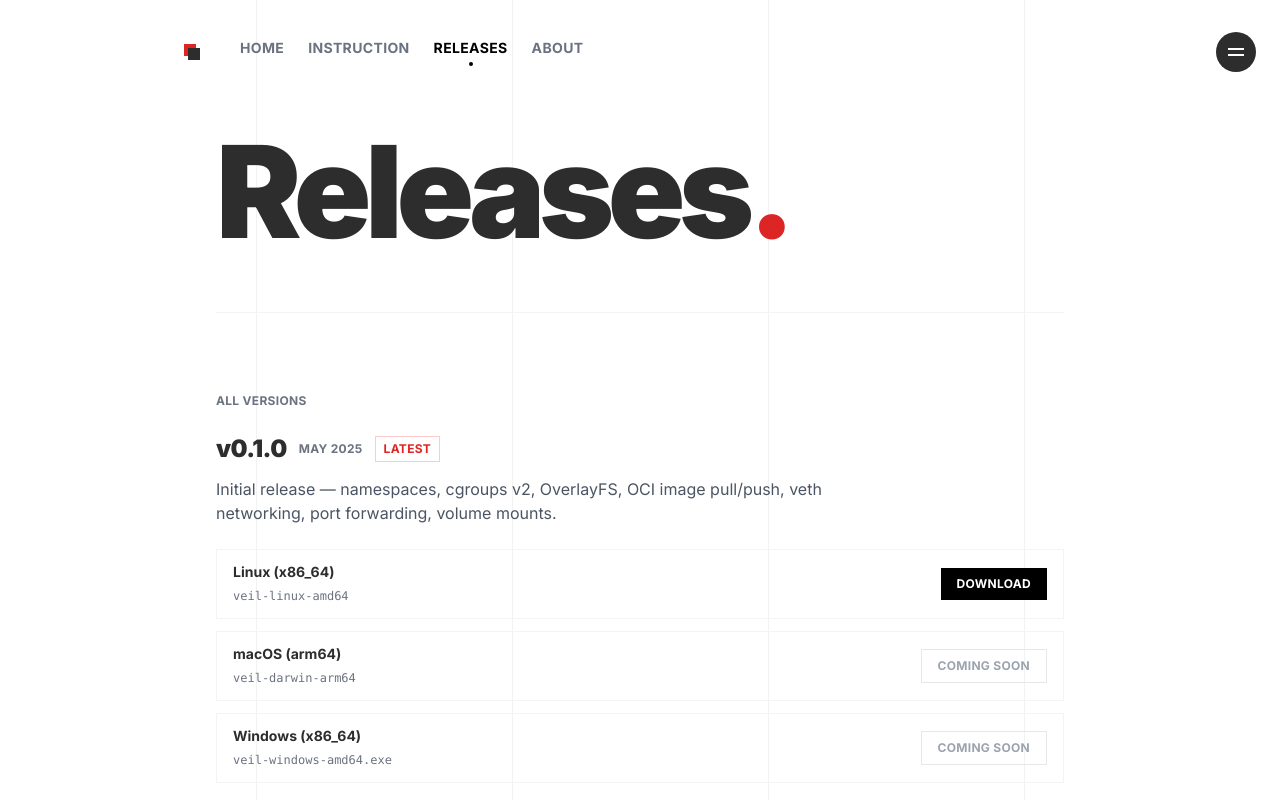
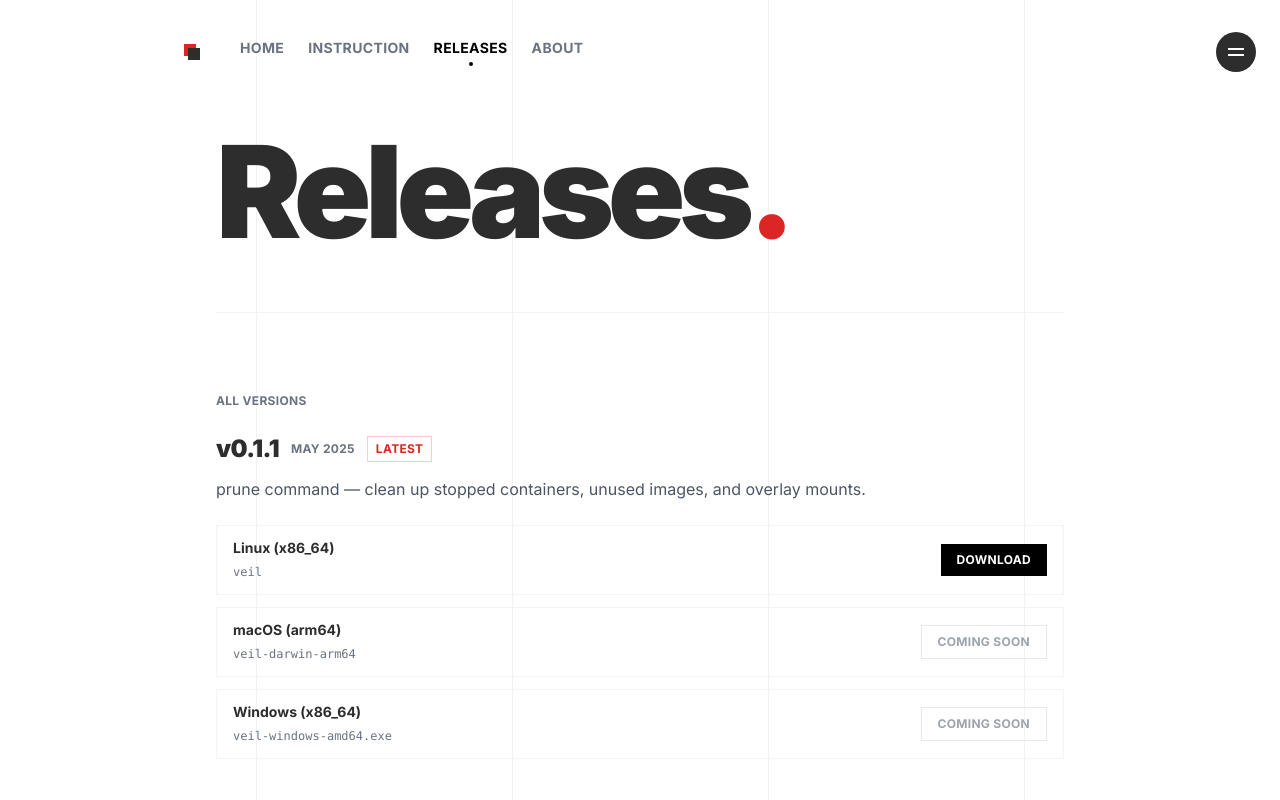
Before and after one commit to i-OmSharma/veil-Web, a React (Vite) app in the folder ui/: page /releases in a window 1280 px wide. Shown: the top 800 px of the page. Built offline with nearby package versions, Linux system fonts and the light colour scheme.

Commit message:
feat(releases): add v0.1.1, retag v0.1.0 as stable
v0.1.1 ships the prune command and uses the renamed binary `veil`.
v0.1.0 demoted from latest to stable; asset URL pinned to its tag.

```diff
--- a/ui/src/pages/Releases.jsx
+++ b/ui/src/pages/Releases.jsx
@@ -3,16 +3,32 @@ import Footer from '../components/Footer'
 
 const releases = [
   {
+    version: 'v0.1.1',
+    date: 'May 2025',
+    tag: 'latest',
+    description: 'prune command — clean up stopped containers, unused images, and overlay mounts.',
+    assets: [
+      {
+        os: 'Linux (x86_64)',
+        file: 'veil',
+        available: true,
+        url: 'https://github.com/i-OmSharma/veil/releases/latest/download/veil'
+      },
+      { os: 'macOS (arm64)', file: 'veil-darwin-arm64', available: false },
+      { os: 'Windows (x86_64)', file: 'veil-windows-amd64.exe', available: false },
+    ],
+  },
+  {
     version: 'v0.1.0',
     date: 'May 2025',
-    tag: 'latest',
+    tag: 'stable',
     description: 'Initial release — namespaces, cgroups v2, OverlayFS, OCI image pull/push, veth networking, port forwarding, volume mounts.',
     assets: [
       {
         os: 'Linux (x86_64)',
-        file: 'veil-linux-amd64',
+        file: 'veil',
         available: true,
-        url: 'https://github.com/i-OmSharma/veil/releases/latest/download/veil-linux-amd64'
+        url: 'https://github.com/i-OmSharma/veil/releases/download/v0.1.0/veil'
       },
       { os: 'macOS (arm64)', file: 'veil-darwin-arm64', available: false },
       { os: 'Windows (x86_64)', file: 'veil-windows-amd64.exe', available: false },
```
